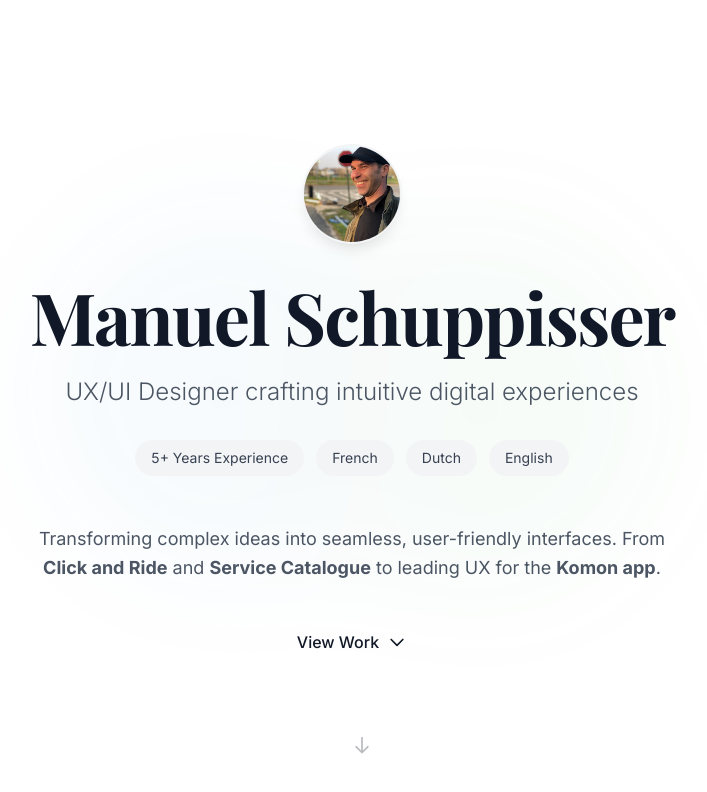
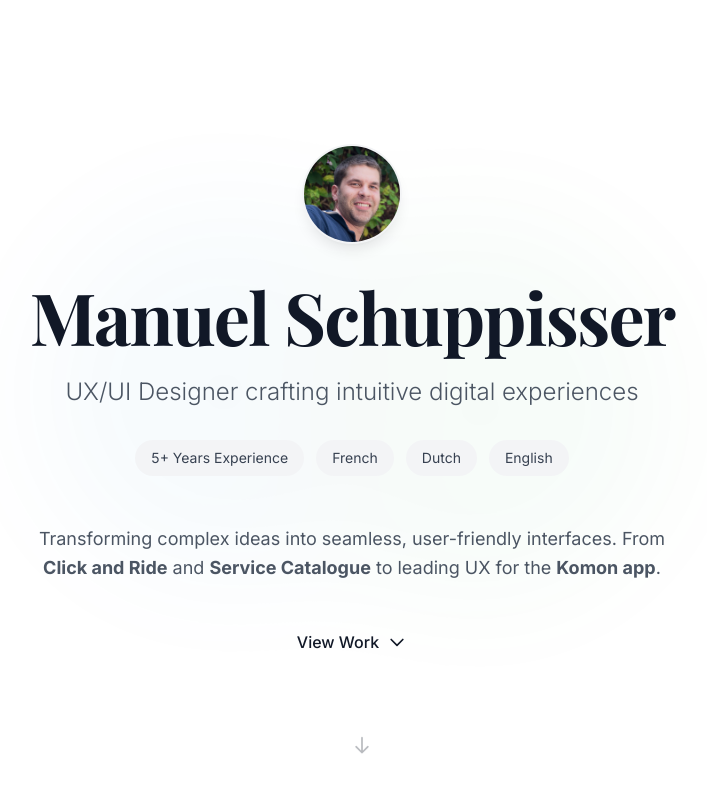
Before and after one commit to manuelschuppisser/UI-UX2026, a React (Vite) app: page / in a window 1280 px wide. Shown: the top 792 px of the page, without its empty margins (288-995 px from the left). Built offline with nearby package versions, Linux system fonts and the light colour scheme.

Commit message:
Update profile picture to ManuProfil.jpg

```diff
--- a/src/components/Hero.jsx
+++ b/src/components/Hero.jsx
@@ -36,7 +36,7 @@ const Hero = () => {
         <div className="max-w-4xl mx-auto text-center hero-content">
           <div className="mb-8 inline-block">
             <img
-              src="/manu.jpg"
+              src="/ManuProfil.jpg"
               alt="Manuel Schuppisser"
               className="w-24 h-24 rounded-full object-cover mx-auto shadow-lg ring-2 ring-gray-100"
             />
```
Also changed, not shown: public/ManuProfil.jpg (added).
